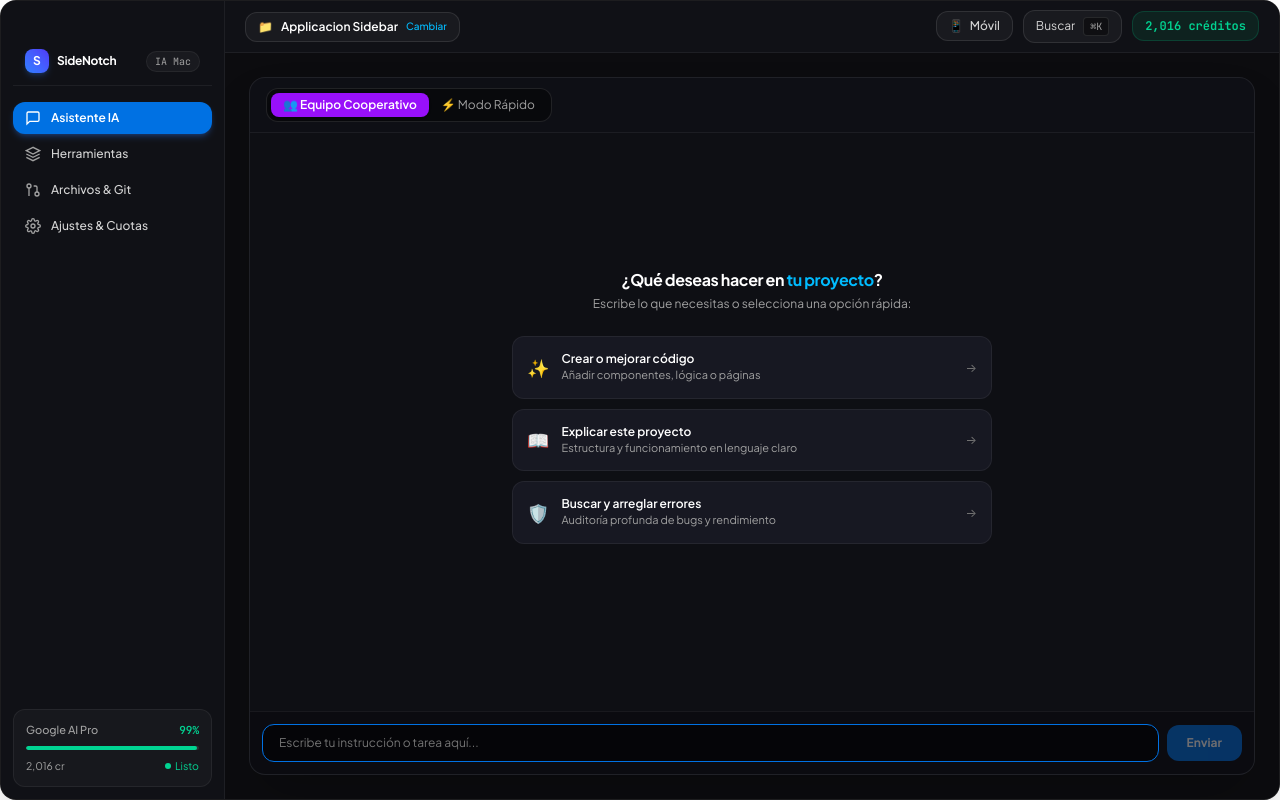
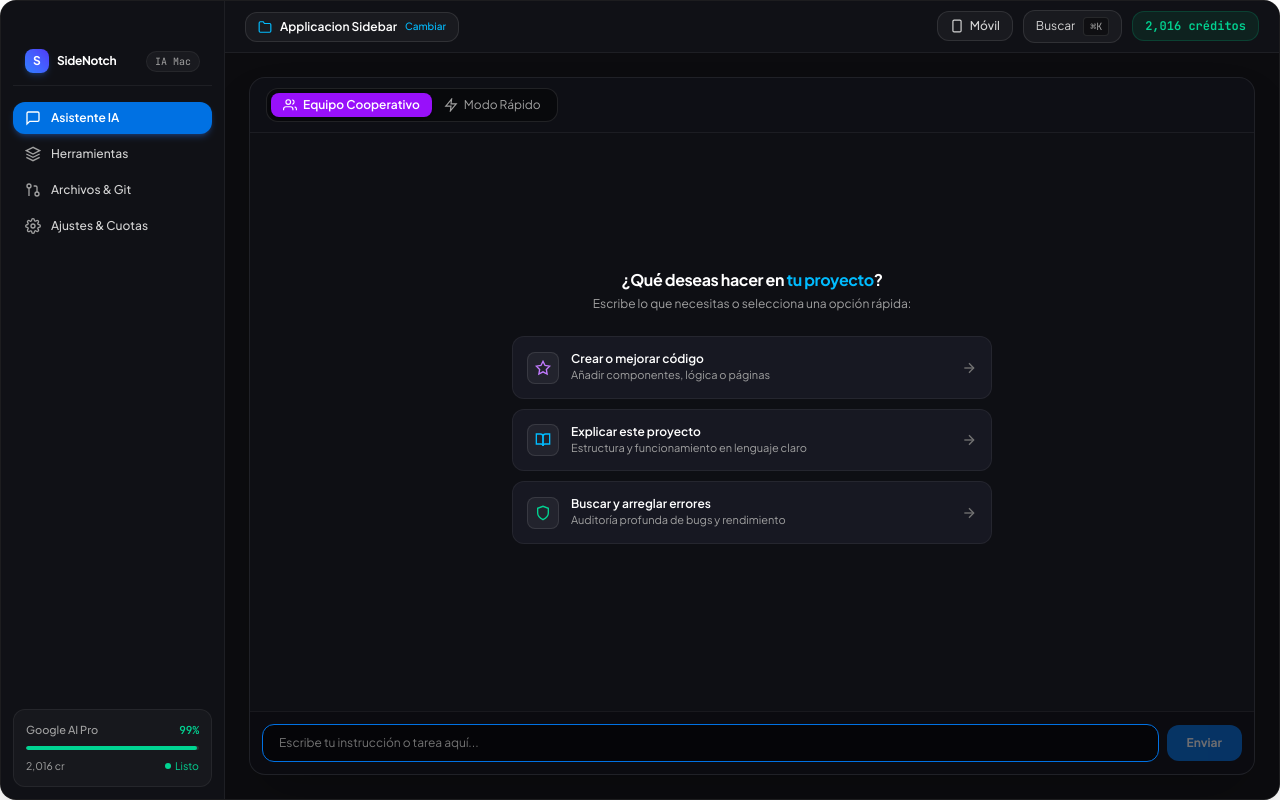
Before and after one commit to ericcson24/sidenotch-mac, a React (Vite) app: page / in a window 1280 px wide. Both pictures are taken after a click on the button "Abrir Dashboard de Control & Ajustes". Built offline with nearby package versions, Linux system fonts and the light colour scheme.

Commit message:
refactor(ui-icons): replace all emojis with crisp native SVG vector icons

```diff
--- a/src/components/dashboard/modals/CommandPaletteModal.tsx
+++ b/src/components/dashboard/modals/CommandPaletteModal.tsx
@@ -34,11 +34,59 @@ export const CommandPaletteModal: React.FC<CommandPaletteModalProps> = ({
   };
 
   const commands = [
-    { label: 'Ir al Asistente IA', desc: 'Chat y generación de código', tab: 'console' as DashboardTab, icon: '💬' },
-    { label: 'Ver Cuotas & Modelos', desc: 'Límites de Gemini, Claude y GPT', tab: 'models' as DashboardTab, icon: '📊' },
-    { label: 'Proyecto & Control de Cambios', desc: 'Archivos y commits Git', tab: 'git-manager' as DashboardTab, icon: '📁' },
-    { label: 'Herramientas Pro (Arena, Swarm, Depurador)', desc: 'Utilidades avanzadas', tab: 'tools' as DashboardTab, icon: '🧰' },
-    { label: 'Preferencias & Ajustes', desc: 'Configuración del Notch', tab: 'settings' as DashboardTab, icon: '⚙️' },
+    {
+      label: 'Ir al Asistente IA',
+      desc: 'Chat y generación de código',
+      tab: 'console' as DashboardTab,
+      icon: (
+        <svg viewBox="0 0 24 24" className="w-4 h-4 fill-none stroke-current" strokeWidth="2">
+          <path d="M21 15a2 2 0 0 1-2 2H7l-4 4V5a2 2 0 0 1 2-2h14a2 2 0 0 1 2 2z" />
+        </svg>
+      ),
+    },
+    {
+      label: 'Ver Cuotas & Modelos',
+      desc: 'Límites de Gemini, Claude y GPT',
+      tab: 'models' as DashboardTab,
+      icon: (
+        <svg viewBox="0 0 24 24" className="w-4 h-4 fill-none stroke-current" strokeWidth="2">
+          <line x1="18" y1="20" x2="18" y2="10" />
+          <line x1="12" y1="20" x2="12" y2="4" />
+          <line x1="6" y1="20" x2="6" y2="14" />
+        </svg>
+      ),
+    },
+    {
+      label: 'Proyecto & Control de Cambios',
+      desc: 'Archivos y commits Git',
+      tab: 'git-manager' as DashboardTab,
+      icon: (
+        <svg viewBox="0 0 24 24" className="w-4 h-4 fill-none stroke-current" strokeWidth="2">
+          <path d="M22 19a2 2 0 0 1-2 2H4a2 2 0 0 1-2-2V5a2 2 0 0 1 2-2h5l2 3h9a2 2 0 0 1 2 2z" />
+        </svg>
+      ),
+    },
+    {
+      label: 'Herramientas Pro (Arena, Swarm, Depurador)',
+      desc: 'Utilidades avanzadas',
+      tab: 'tools' as DashboardTab,
+      icon: (
+        <svg viewBox="0 0 24 24" className="w-4 h-4 fill-none stroke-current" strokeWidth="2">
+          <path d="M14.7 6.3a1 1 0 0 0 0 1.4l1.6 1.6a1 1 0 0 0 1.4 0l3.77-3.77a6 6 0 0 1-7.94 7.94l-6.91 6.91a2.12 2.12 0 0 1-3-3l6.91-6.91a6 6 0 0 1 7.94-7.94l-3.76 3.76z" />
+        </svg>
+      ),
+    },
+    {
+      label: 'Preferencias & Ajustes',
+      desc: 'Configuración del Notch',
+      tab: 'settings' as DashboardTab,
+      icon: (
+        <svg viewBox="0 0 24 24" className="w-4 h-4 fill-none stroke-current" strokeWidth="2">
+          <circle cx="12" cy="12" r="3" />
+          <path d="M19.4 15a1.65 1.65 0 0 0 .33 1.82l.06.06a2 2 0 0 1 0 2.83 2 2 0 0 1-2.83 0l-.06-.06a1.65 1.65 0 0 0-1.82-.33 1.65 1.65 0 0 0-1 1.51V21a2 2 0 0 1-2 2 2 2 0 0 1-2-2v-.09A1.65 1.65 0 0 0 9 19.4a1.65 1.65 0 0 0-1.82.33l-.06.06a2 2 0 0 1-2.83 0 2 2 0 0 1 0-2.83l.06-.06a1.65 1.65 0 0 0 .33-1.82 1.65 1.65 0 0 0-1.51-1H3a2 2 0 0 1-2-2 2 2 0 0 1 2-2h.09A1.65 1.65 0 0 0 4.6 9a1.65 1.65 0 0 0-.33-1.82l-.06-.06a2 2 0 0 1 0-2.83 2 2 0 0 1 2.83 0l.06.06a1.65 1.65 0 0 0 1.82.33H9a1.65 1.65 0 0 0 1-1.51V3a2 2 0 0 1 2-2 2 2 0 0 1 2 2v.09a1.65 1.65 0 0 0 1 1.51 1.65 1.65 0 0 0 1.82-.33l.06-.06a2 2 0 0 1 2.83 0 2 2 0 0 1 0 2.83l-.06.06a1.65 1.65 0 0 0-.33 1.82V9a1.65 1.65 0 0 0 1.51 1H21a2 2 0 0 1 2 2 2 2 0 0 1-2 2h-.09a1.65 1.65 0 0 0-1.51 1z" />
+        </svg>
+      ),
+    },
   ];
 
   const filteredCommands = commands.filter(c =>
@@ -79,7 +127,10 @@ export const CommandPaletteModal: React.FC<CommandPaletteModalProps> = ({
             className="w-full flex items-center justify-between px-3 py-2.5 rounded-xl text-xs text-neutral-200 hover:bg-[#0071e3] hover:text-white transition-colors cursor-pointer text-left group"
           >
             <div className="flex items-center gap-2.5">
-              <span>📱</span>
+              <svg viewBox="0 0 24 24" className="w-4 h-4 fill-none stroke-current" strokeWidth="2">
+                <rect x="5" y="2" width="14" height="20" rx="2" ry="2" />
+                <line x1="12" y1="18" x2="12.01" y2="18" />
+              </svg>
               <div>
                 <div className="font-semibold">Abrir Vista Móvil (Simulador iPhone)</div>
                 <div className="text-[10.5px] text-neutral-400 group-hover:text-blue-100">Probar diseño en pantalla pequeña</div>
@@ -95,7 +146,7 @@ export const CommandPaletteModal: React.FC<CommandPaletteModalProps> = ({
               className="w-full flex items-center justify-between px-3 py-2.5 rounded-xl text-xs text-neutral-200 hover:bg-[#0071e3] hover:text-white transition-colors cursor-pointer text-left group"
             >
               <div className="flex items-center gap-2.5">
-                <span>{cmd.icon}</span>
+                <span className="text-neutral-400 group-hover:text-white">{cmd.icon}</span>
                 <div>
                   <div className="font-semibold">{cmd.label}</div>
                   <div className="text-[10.5px] text-neutral-400 group-hover:text-blue-100">{cmd.desc}</div>
--- a/src/components/dashboard/navigation/DashboardHeader.tsx
+++ b/src/components/dashboard/navigation/DashboardHeader.tsx
@@ -33,7 +33,9 @@ export const DashboardHeader: React.FC<DashboardHeaderProps> = ({
           title="Cambiar carpeta de trabajo"
           className="flex items-center gap-2 px-3 py-1.5 rounded-xl bg-white/[0.04] hover:bg-white/[0.08] border border-white/10 text-xs text-neutral-200 transition-all cursor-pointer group"
         >
-          <span className="text-sky-400">📁</span>
+          <svg viewBox="0 0 24 24" className="w-3.5 h-3.5 text-sky-400 fill-none stroke-current" strokeWidth="2">
+            <path d="M22 19a2 2 0 0 1-2 2H4a2 2 0 0 1-2-2V5a2 2 0 0 1 2-2h5l2 3h9a2 2 0 0 1 2 2z" />
+          </svg>
           <span className="font-semibold text-white max-w-[200px] truncate">{folderName}</span>
           <span className="text-[10px] text-sky-400 font-medium group-hover:underline">Cambiar</span>
         </button>
@@ -50,7 +52,10 @@ export const DashboardHeader: React.FC<DashboardHeaderProps> = ({
               : 'bg-white/[0.04] hover:bg-white/[0.08] text-neutral-300 border border-white/10'
           }`}
         >
-          <span>📱</span>
+          <svg viewBox="0 0 24 24" className="w-3.5 h-3.5 fill-none stroke-current" strokeWidth="2">
+            <rect x="5" y="2" width="14" height="20" rx="2" ry="2" />
+            <line x1="12" y1="18" x2="12.01" y2="18" />
+          </svg>
           <span>Móvil</span>
           {isMetroRunning && <span className="w-1.5 h-1.5 rounded-full bg-emerald-400 animate-pulse" />}
         </button>
--- a/src/components/dashboard/tabs/ConsoleTab.tsx
+++ b/src/components/dashboard/tabs/ConsoleTab.tsx
@@ -52,19 +52,32 @@ export const ConsoleTab: React.FC<ConsoleTabProps> = ({
     {
       title: 'Crear o mejorar código',
       desc: 'Añadir componentes, lógica o páginas',
-      icon: '✨',
+      icon: (
+        <svg viewBox="0 0 24 24" className="w-4 h-4 text-purple-400 fill-none stroke-current" strokeWidth="2">
+          <path d="M12 2l3.09 6.26L22 9.27l-5 4.87 1.18 6.88L12 17.77l-6.18 3.25L7 14.14 2 9.27l6.91-1.01L12 2z" />
+        </svg>
+      ),
       prompt: 'Analiza el proyecto y ayúdame a crear o mejorar la siguiente funcionalidad clave.',
     },
     {
       title: 'Explicar este proyecto',
       desc: 'Estructura y funcionamiento en lenguaje claro',
-      icon: '📖',
+      icon: (
+        <svg viewBox="0 0 24 24" className="w-4 h-4 text-sky-400 fill-none stroke-current" strokeWidth="2">
+          <path d="M2 3h6a4 4 0 0 1 4 4v14a3 3 0 0 0-3-3H2z" />
+          <path d="M22 3h-6a4 4 0 0 0-4 4v14a3 3 0 0 1 3-3h7z" />
+        </svg>
+      ),
       prompt: 'Explícame en un lenguaje claro y sencillo qué hace este proyecto, qué archivos principales tiene y cómo funciona.',
     },
     {
       title: 'Buscar y arreglar errores',
       desc: 'Auditoría profunda de bugs y rendimiento',
-      icon: '🛡️',
+      icon: (
+        <svg viewBox="0 0 24 24" className="w-4 h-4 text-emerald-400 fill-none stroke-current" strokeWidth="2">
+          <path d="M12 22s8-4 8-10V5l-8-3-8 3v7c0 6 8 10 8 10z" />
+        </svg>
+      ),
       prompt: 'Revisa el código en busca de posibles errores, bugs o problemas de rendimiento y proponme los arreglos.',
     },
   ];
@@ -87,7 +100,13 @@ export const ConsoleTab: React.FC<ConsoleTabProps> = ({
                   : 'text-neutral-400 hover:text-white'
               }`}
             >
-              <span>👥 Equipo Cooperativo</span>
+              <svg viewBox="0 0 24 24" className="w-3.5 h-3.5 fill-none stroke-current" strokeWidth="2">
+                <path d="M17 21v-2a4 4 0 0 0-4-4H5a4 4 0 0 0-4 4v2" />
+                <circle cx="9" cy="7" r="4" />
+                <path d="M23 21v-2a4 4 0 0 0-3-3.87" />
+                <path d="M16 3.13a4 4 0 0 1 0 7.75" />
+              </svg>
+              <span>Equipo Cooperativo</span>
             </button>
 
             <button
@@ -95,13 +114,16 @@ export const ConsoleTab: React.FC<ConsoleTabProps> = ({
                 setAgentDispatchMode('single');
                 sounds.playHoverTick();
               }}
-              className={`px-3 py-1 rounded-lg transition-all cursor-pointer ${
+              className={`px-3 py-1 rounded-lg transition-all cursor-pointer flex items-center gap-1.5 ${
                 agentDispatchMode === 'single'
                   ? 'bg-white/20 text-white font-semibold shadow-sm'
                   : 'text-neutral-400 hover:text-white'
               }`}
             >
-              <span>⚡ Modo Rápido</span>
+              <svg viewBox="0 0 24 24" className="w-3.5 h-3.5 fill-none stroke-current" strokeWidth="2">
+                <polygon points="13 2 3 14 12 14 11 22 21 10 12 10 13 2" />
+              </svg>
+              <span>Modo Rápido</span>
             </button>
           </div>
         </div>
@@ -165,7 +187,9 @@ export const ConsoleTab: React.FC<ConsoleTabProps> = ({
                   className="p-3.5 rounded-xl bg-[#171822] hover:bg-[#1e202e] border border-white/[0.06] hover:border-sky-500/30 transition-all cursor-pointer flex items-center justify-between text-left group active:scale-[0.99]"
                 >
                   <div className="flex items-center gap-3">
-                    <span className="text-lg">{item.icon}</span>
+                    <div className="w-8 h-8 rounded-lg bg-white/5 border border-white/10 flex items-center justify-center">
+                      {item.icon}
+                    </div>
                     <div>
                       <div className="text-xs font-semibold text-white group-hover:text-sky-300 transition-colors">
                         {item.title}
@@ -173,7 +197,10 @@ export const ConsoleTab: React.FC<ConsoleTabProps> = ({
                       <div className="text-[11px] text-neutral-400">{item.desc}</div>
                     </div>
                   </div>
-                  <span className="text-neutral-500 text-xs group-hover:translate-x-1 transition-transform">→</span>
+                  <svg viewBox="0 0 24 24" className="w-4 h-4 text-neutral-500 group-hover:text-white group-hover:translate-x-0.5 transition-all fill-none stroke-current" strokeWidth="2">
+                    <path d="M5 12h14" />
+                    <path d="M12 5l7 7-7 7" />
+                  </svg>
                 </div>
               ))}
             </div>
--- a/src/components/desktop/DesktopSim.tsx
+++ b/src/components/desktop/DesktopSim.tsx
@@ -66,7 +66,7 @@ export const DesktopSim: React.FC = () => {
           <div className="flex-1 p-5 font-mono text-xs overflow-y-auto bg-slate-950/90 text-slate-200 leading-relaxed">
             {activeCodeTab === 'app' && (
               <div className="space-y-1">
-                <p className="text-slate-500">{'// ⚡ Antigravity Agentic Sidecar Engine — v1.4.0'}</p>
+                <p className="text-slate-500">{'// Antigravity Agentic Sidecar Engine — v1.4.0'}</p>
                 <p><span className="text-purple-400">import</span> {'{'} <span className="text-sky-300">LiquidGlassSidecar</span>, <span className="text-sky-300">QuotaMonitor</span> {'}'} <span className="text-purple-400">from</span> <span className="text-emerald-300">'@apple/liquid-glass'</span>;</p>
                 <p><span className="text-purple-400">import</span> {'{'} <span className="text-sky-300">SnipasteVisionAI</span> {'}'} <span className="text-purple-400">from</span> <span className="text-emerald-300">'@antigravity/vision-lens'</span>;</p>
                 <p>&nbsp;</p>
@@ -145,7 +145,7 @@ export const DesktopSim: React.FC = () => {
             </div>
 
             <h3 className="text-base font-extrabold text-white leading-snug mb-2">
-              Lleva tu cursor al borde derecho de la pantalla 👉
+              Lleva tu cursor al borde derecho de la pantalla
             </h3>
 
             <p className="text-xs text-slate-300 leading-relaxed mb-4">
```
Also changed, not shown: src/components/dashboard/tabs/AgentsContextTab.tsx (+22 -4 lines), src/components/dashboard/tabs/ArenaTab.tsx (+8 -1 lines), src/components/dashboard/tabs/CodeViewerTab.tsx (+10 -1 lines), src/components/dashboard/tabs/GitManagerTab.tsx (+10 -1 lines), 1 other file (tests, documents, lock files or other folders).
